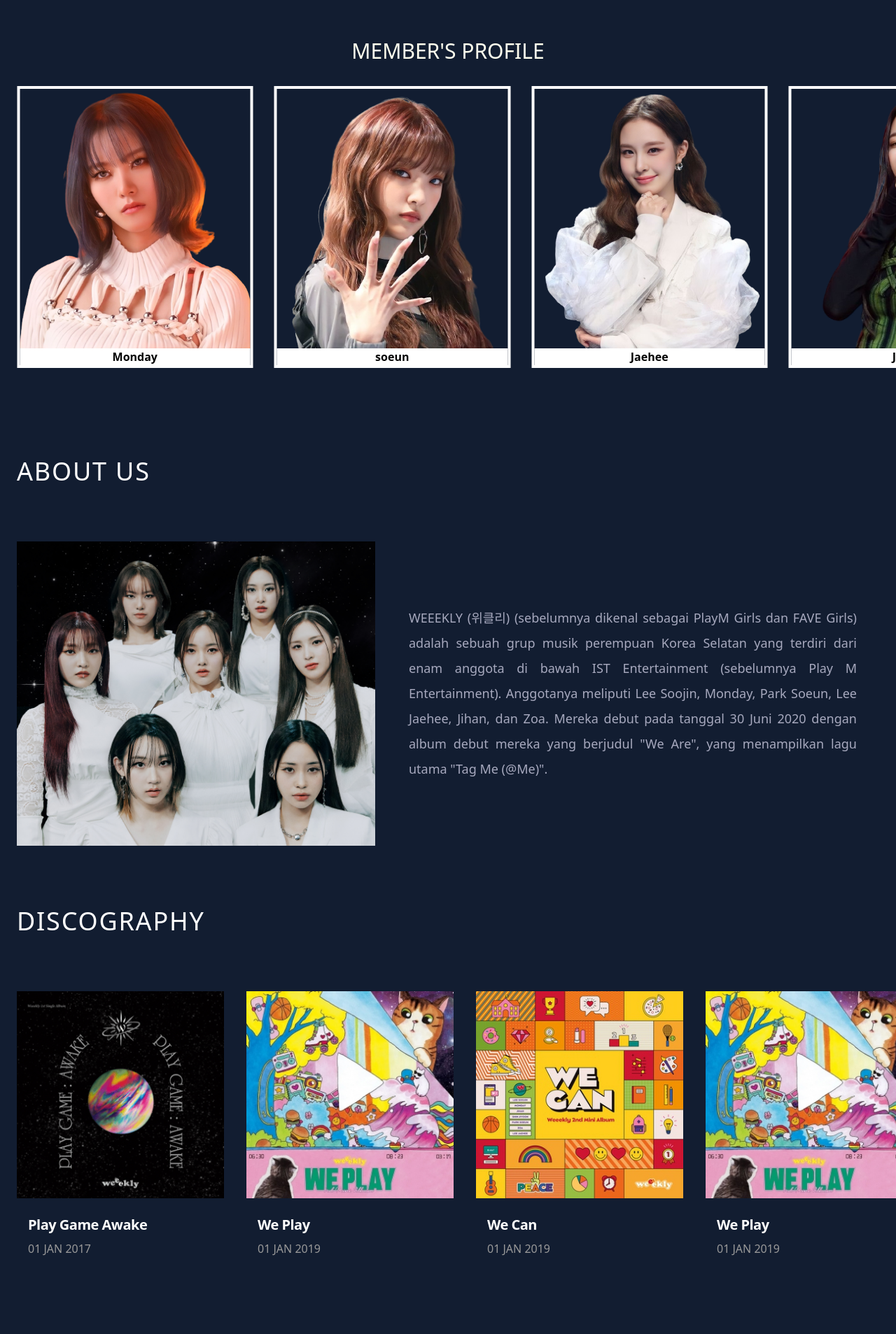
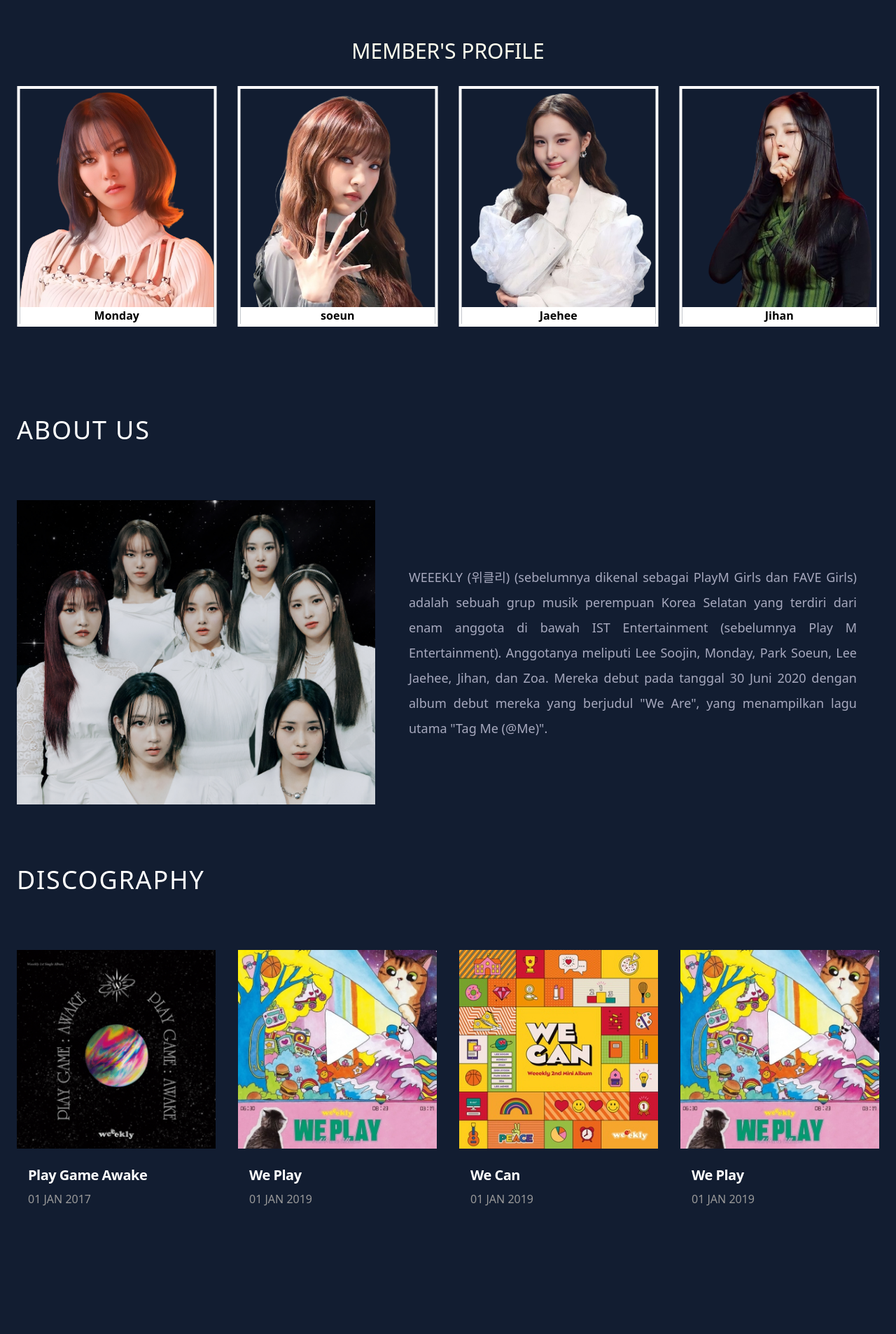
Before and after one commit to ikhlasdansantai/weeekly-website-fanmade, a React (Create React App) app: page / in a window 1280 px wide. Shown: the part 800-2707 px from the top of the page at 70% size. Built offline with nearby package versions, Linux system fonts and the light colour scheme.

Commit message:
Memperbaiki responsif section dan menghapus unused style

```diff
--- a/src/components/discography/discography.jsx
+++ b/src/components/discography/discography.jsx
@@ -30,7 +30,7 @@
   ];
   return (
     <div id="Discography" className="container py-20 px-[1.5rem]">
-      <div className="container lg:w-[90rem] mx-auto mt-2">
+      <div className="container min-[1700px]:w-[90rem] mx-auto mt-2">
         <Title title={"DISCOGRAPHY"} />
         <div className="w-full cards mt-10 lg:mt-20 grid sm:grid-cols-2 lg:grid-cols-4 gap-8 lg:justify-between justify-stretch">
           <AlbumCard albumDatas={albums} />
@@ -41,22 +41,3 @@
 };
 
 export default Discography;
-
-/* <div className="card cursor-pointer">
-<figure>
-  <img src={wePlayAlbum} alt="" className="block" />
-</figure>
-<div className="card-footer text-white mt-2">
-  <h2 className="text-xl font-bold tracking-tight">We Play</h2>
-  <p className="text-[#999] mt-2">01 JAN 2019</p>
-</div>
-</div>
-<div className="card cursor-pointer">
-<figure>
-  <img src={playGameAlbum} alt="" className="block" />
-</figure>
-<div className="card-footer text-white mt-2">
-  <h2 className="text-xl font-bold tracking-tight">We Play</h2>
-  <p className="text-[#999] mt-2">01 JAN 2019</p>
-</div>
-</div> */
--- a/src/components/member/Member.jsx
+++ b/src/components/member/Member.jsx
@@ -39,7 +39,7 @@
         navigation={true}
         modules={[Autoplay]}
         loop
-        className="mySwiperflex bg-primary lg:w-[90rem] mx-auto overflow-hidden"
+        className="mySwiperflex bg-primary min-[1700px]:w-[90rem] mx-auto overflow-hidden"
       >
         {MemberDatas.map((memberData, index) => {
           return (
@@ -59,21 +59,3 @@
 };
 
 export default Member;
-
-/* <SwiperSlide>
-<div className="member-card border-4 border-white">
-  <div className="member-img">
-    <img src={zoa} alt="zoa" className="block" />
-  </div>
-  <h2 className="member-name text-black text-center font-semibold bg-white">Zoa</h2>
-</div>
-</SwiperSlide> */
-
-/* <SwiperSlide>
-          <div className="member-card border-4 border-white">
-            <div className="member-img">
-              <img src={src} alt={`${name} pict`} className="block" />
-            </div>
-            <h2 className="member-name text-black text-center font-semibold bg-white">{name}</h2>
-          </div>
-        </SwiperSlide> */
--- a/src/components/schedule/Schedule.jsx
+++ b/src/components/schedule/Schedule.jsx
@@ -31,7 +31,7 @@
   ];
   return (
     <div id="Schedule" className="container py-20 px-[1.5rem]">
-      <div className="container lg:w-[90rem] mx-auto mt-2">
+      <div className="container min-[1700px]:w-[90rem] mx-auto mt-2">
         <Title title={"SCHEDULE"} />
         <div className="schedule-cards grid lg:grid-cols-3 gap-14 mt-20">
           <ScheduleCard events={eventDatas} />
--- a/src/components/vote/Vote.jsx
+++ b/src/components/vote/Vote.jsx
@@ -76,6 +76,7 @@
 
   return (
     <section id="vote" className="container py-20 px-[1.5rem]">
+      <Title title={"VOTE YOUR BIAS"} />
       <div className="cards mt-20 grid gap-y-20 sm:grid-cols-2 lg:grid-cols-4 gap-x-8">
         <VoteCard memberdatas={MemberDatas} handleClick={handleClick} />;
       </div>
@@ -84,50 +85,3 @@
 };
 
 export default Vote;
-
-{
-  /* <section id="vote" className="container py-20 px-[1.5rem]">
-<Title title={"VOTE YOUR BIAS"} />
-<div className="cards mt-20 grid gap-y-20 sm:grid-cols-2 lg:grid-cols-4 gap-x-8">
-</div>
-</section> */
-}
-
-// let MemberDatas = [
-//   {
-//     src: soojin,
-//     name: "Lee Soo Jin",
-//     role: "Leader",
-//     vote: 0,
-//   },
-//   {
-//     src: monday,
-//     name: "Monday",
-//     role: "Vocal Leader",
-//     vote: 999,
-//   },
-//   {
-//     src: soeun,
-//     name: "Park Soeun",
-//     role: "Dance Leader",
-//     vote: 999,
-//   },
-//   {
-//     src: jaehee,
-//     name: "Lee Jae Hee",
-//     role: "Sub Vocalist",
-//     vote: 999,
-//   },
-//   {
-//     src: Jihan,
-//     name: "Jihan",
-//     role: "Lead Vocalist",
-//     vote: 999,
-//   },
-//   {
-//     src: zoa,
-//     name: "Zoa",
-//     role: "Visual",
-//     vote: 999,
-//   },
-// ];
```
